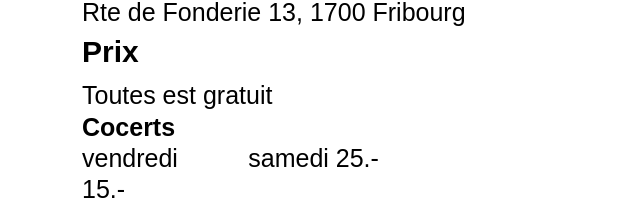
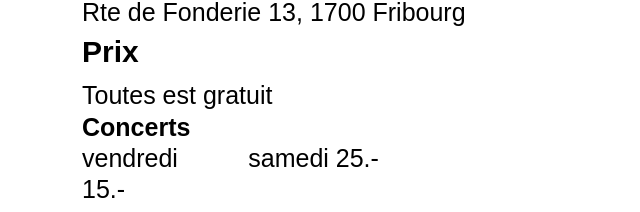
Before and after one commit to WabosuNopauwaal/eikonica-imd22-ellena-noah, a website built with Parcel: page src/index.html in a window 1280 px wide. Shown: the part 9591-9803 px from the top of the page, 0-640 px from the left. Built offline with nearby package versions, Linux system fonts and the light colour scheme.

Commit message:
cocerts->concerts

```diff
--- a/src/index.html
+++ b/src/index.html
@@ -385,7 +385,7 @@
             >
             <h3>Prix</h3>
             <p>Toutes est gratuit</p>
-            <p><strong>Cocerts</strong></p>
+            <p><strong>Concerts</strong></p>
             <div class="row">
               <p class="col-3">vendredi 15.-</p>
               <p class="col-3">samedi 25.-</p>
```
Also changed, not shown: 2 other files.
